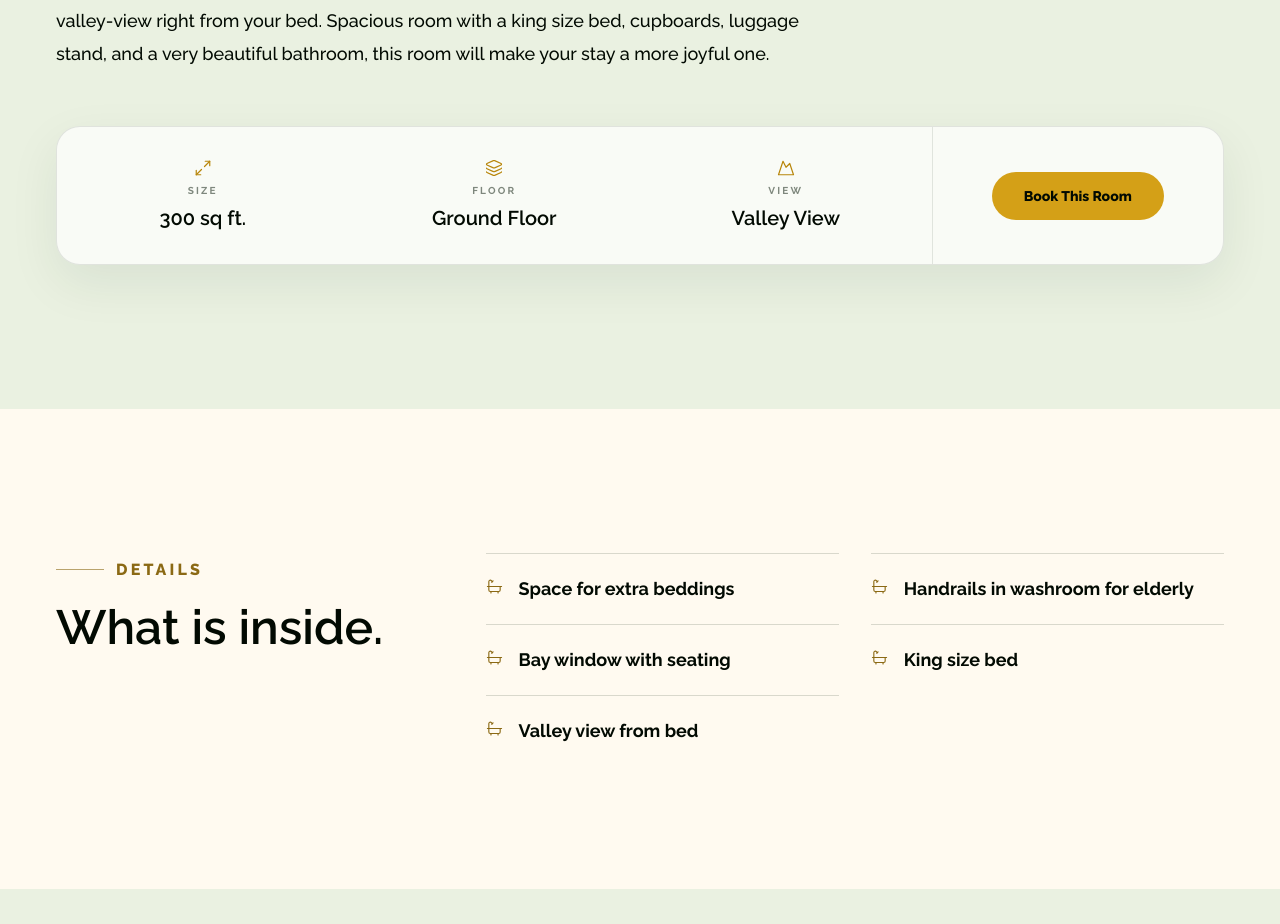
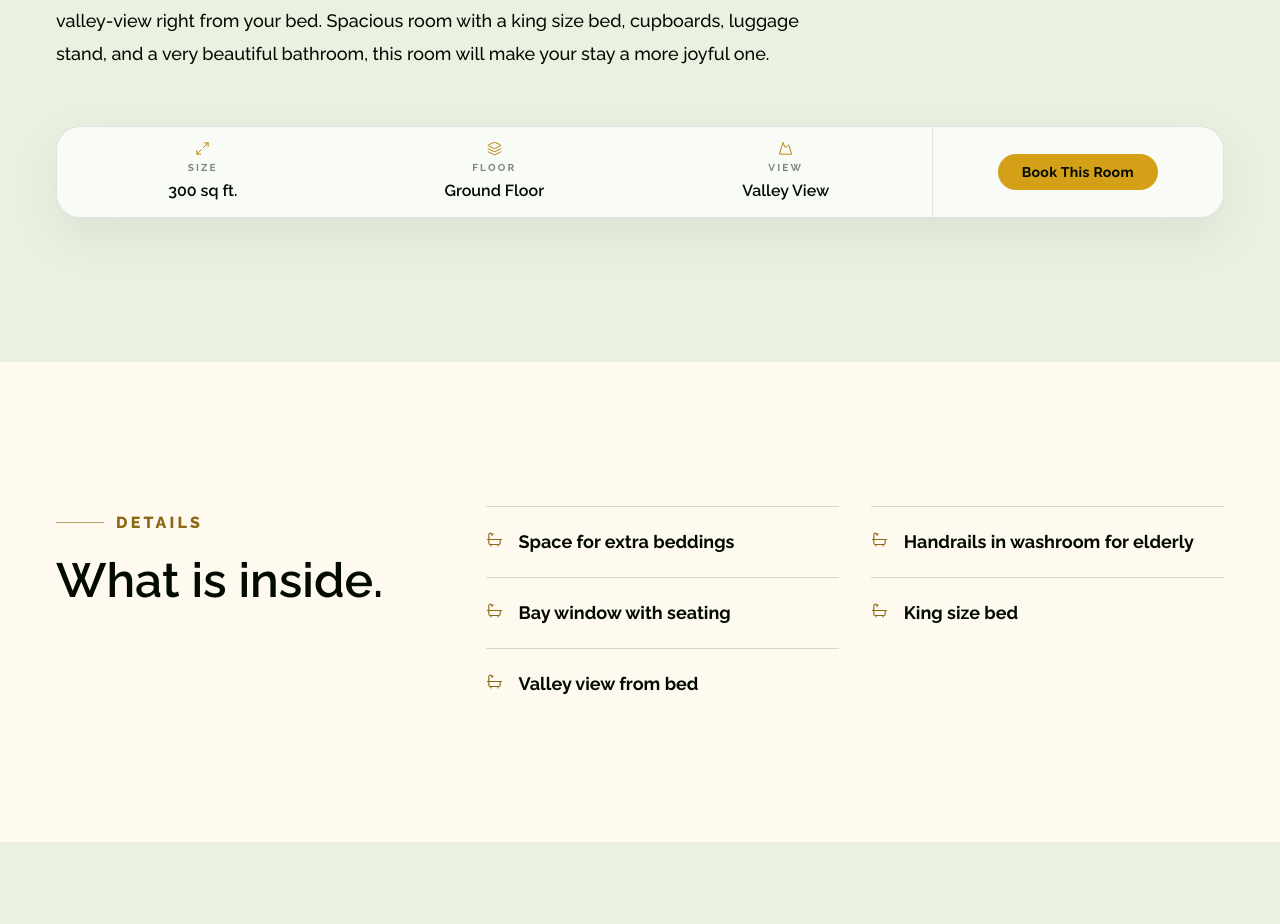
Before and after one commit to theone14122000/shire, a Next.js app: page /rooms/blue-pine in a window 1280 px wide. Shown: the part 982-1906 px from the top of the page. Built offline with nearby package versions, Linux system fonts and the light colour scheme; no server answers; the database is empty.

Commit message:
Make room page stats bar thin: reduce cell padding, icon and value size

```diff
--- a/app/components/rooms/RoomPageContent.tsx
+++ b/app/components/rooms/RoomPageContent.tsx
@@ -128,10 +128,10 @@ export function RoomPageContent({
               <StatCell icon={Maximize2} label="Size" value={room.size} />
               <StatCell icon={Layers} label="Floor" value={room.floor} />
               <StatCell icon={Mountain} label={room.viewLabel ?? "View"} value={room.view} />
-              <div className="flex items-center justify-center px-6 py-8 lg:border-l lg:border-emerald-900/10">
+              <div className="flex items-center justify-center px-6 py-3.5 lg:border-l lg:border-emerald-900/10">
                 <Link
                   href="https://letsbook.me/booking/thehimalayanshire?checkin=2026-08-04&checkout=2026-08-05&adults=2&children=0"
-                  className="luxe-button w-full whitespace-nowrap lg:w-auto"
+                  className="w-full whitespace-nowrap rounded-full bg-gold-500 px-6 py-2 text-sm font-bold tracking-wide text-emerald-950 transition-all duration-300 hover:bg-gold-400 lg:w-auto"
                 >
                   Book This Room
                 </Link>
@@ -315,12 +315,12 @@ function StatCell({
   value: string;
 }) {
   return (
-    <div className="flex flex-col items-center justify-center gap-1.5 px-6 py-8 text-center">
-      <Icon className="shrink-0 text-gold-600" size={18} strokeWidth={1.6} />
+    <div className="flex flex-col items-center justify-center gap-1 px-5 py-3.5 text-center">
+      <Icon className="shrink-0 text-gold-600" size={15} strokeWidth={1.6} />
       <dt className="text-[10px] font-bold uppercase tracking-[0.22em] text-emerald-900/50">
         {label}
       </dt>
-      <dd className="font-display text-xl font-semibold text-emerald-950">{value}</dd>
+      <dd className="font-display text-base font-semibold text-emerald-950">{value}</dd>
     </div>
   );
 }
```
